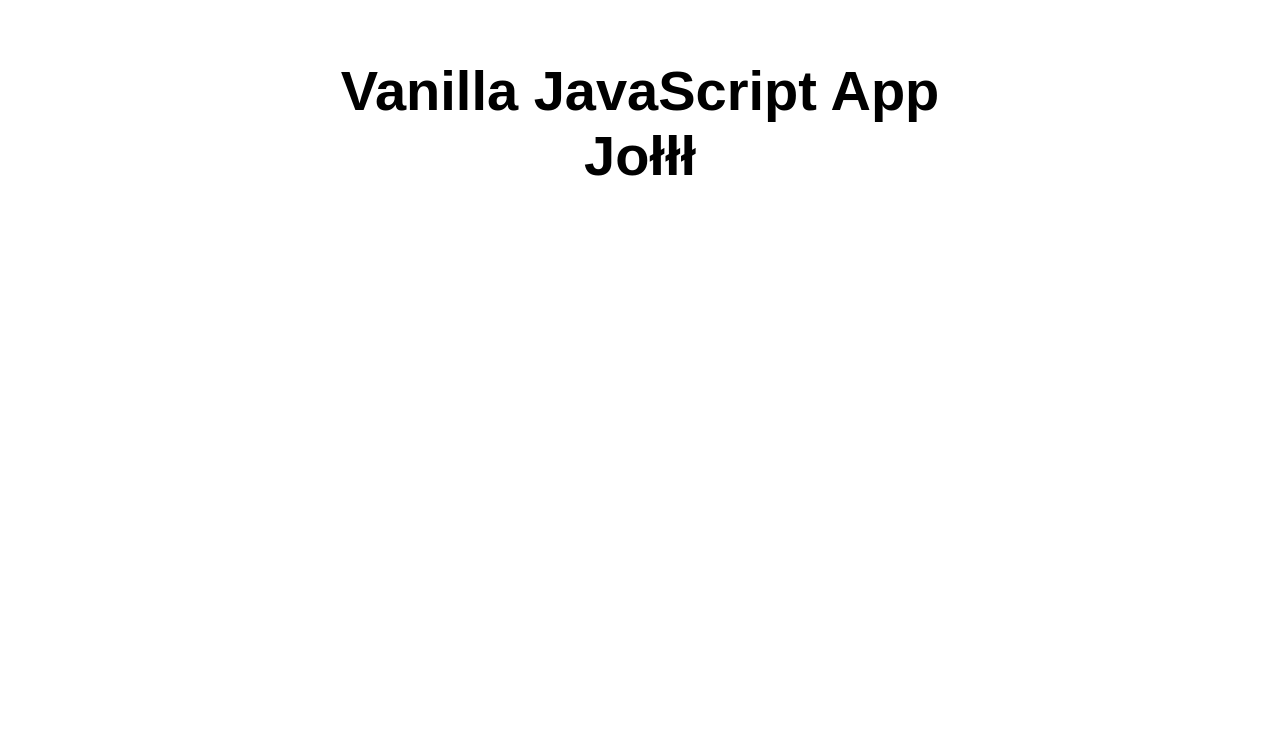
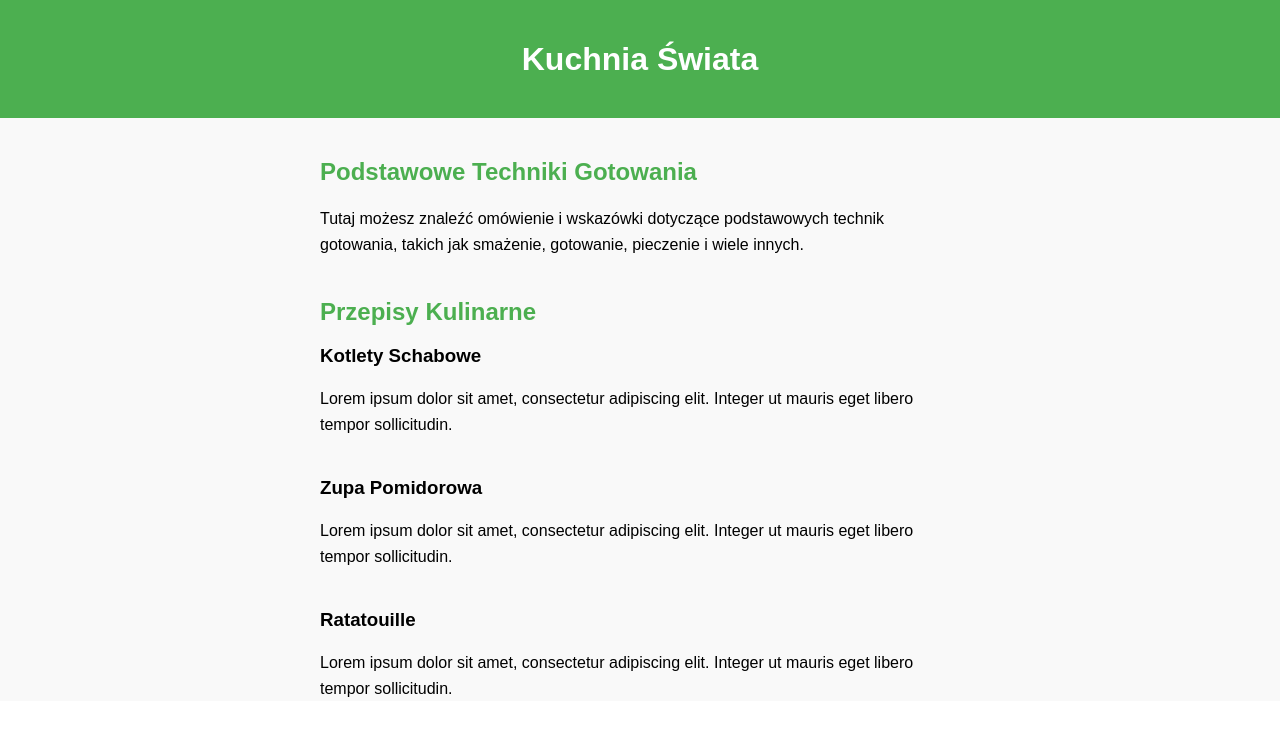
Before and after one commit to klaudia9999/my-first-static-web-app, a website: page src/index.html in a window 1280 px wide. Drawn offline with Linux system fonts and the light colour scheme.

Commit message:
Update index.html

```diff
--- a/src/index.html
+++ b/src/index.html
@@ -5,12 +5,78 @@
   <meta charset="UTF-8">
   <meta name="viewport" content="width=device-width, initial-scale=1.0">
   <link rel="stylesheet" href="styles.css">
-  <title>Vanilla JavaScript App</title>
+  <title>Kuchnia Świata</title>
+  <style>
+    body {
+      font-family: Arial, sans-serif;
+      background-color: #f9f9f9;
+      margin: 0;
+      padding: 0;
+    }
+
+    header {
+      background-color: #4CAF50;
+      color: white;
+      padding: 20px 0;
+      text-align: center;
+    }
+
+    main {
+      max-width: 800px;
+      margin: 20px auto;
+      padding: 0 20px;
+    }
+
+    h1 {
+      margin-bottom: 20px;
+      text-align: center;
+    }
+
+    h2 {
+      color: #4CAF50;
+      margin-top: 40px;
+    }
+
+    p {
+      line-height: 1.6;
+    }
+
+    .recipe {
+      margin-bottom: 40px;
+    }
+  </style>
 </head>
 
 <body>
+  <header>
+    <h1>Kuchnia Świata</h1>
+  </header>
   <main>
-    <h1>Vanilla JavaScript App Jołłł</h1>
+    <section class="technique">
+      <h2>Podstawowe Techniki Gotowania</h2>
+      <p>Tutaj możesz znaleźć omówienie i wskazówki dotyczące podstawowych technik gotowania, takich jak smażenie, gotowanie, pieczenie i wiele innych.</p>
+    </section>
+    <section class="recipes">
+      <h2>Przepisy Kulinarne</h2>
+      <div class="recipe">
+        <h3>Kotlety Schabowe</h3>
+        <p>
+          Lorem ipsum dolor sit amet, consectetur adipiscing elit. Integer ut mauris eget libero tempor sollicitudin.
+        </p>
+      </div>
+      <div class="recipe">
+        <h3>Zupa Pomidorowa</h3>
+        <p>
+          Lorem ipsum dolor sit amet, consectetur adipiscing elit. Integer ut mauris eget libero tempor sollicitudin.
+        </p>
+      </div>
+      <div class="recipe">
+        <h3>Ratatouille</h3>
+        <p>
+          Lorem ipsum dolor sit amet, consectetur adipiscing elit. Integer ut mauris eget libero tempor sollicitudin.
+        </p>
+      </div>
+    </section>
   </main>
 </body>
 
```
